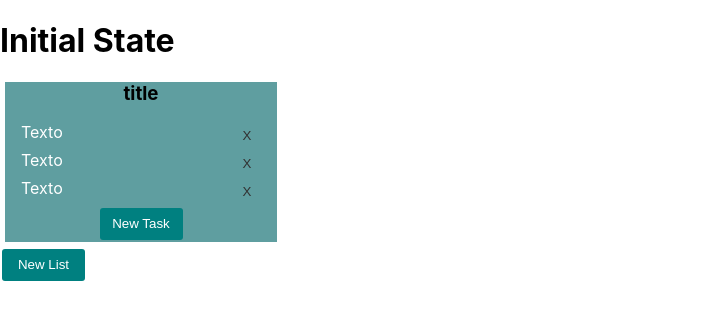
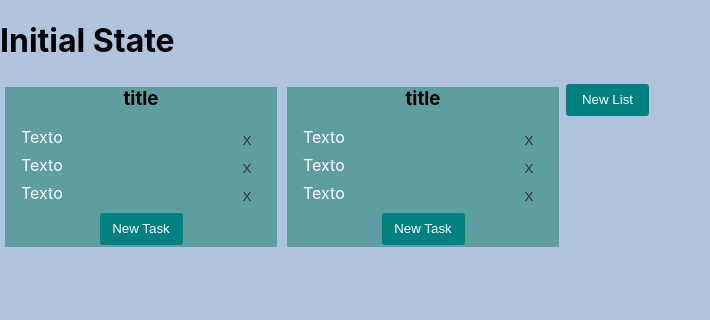
Before and after one commit to pardo30/trello_clone, a React (Create React App) app in the folder trello/: page / in a window 1280 px wide. Shown: the top 320 px of the page, without its empty margins (0-710 px from the left). Built offline with nearby package versions, Linux system fonts and the light colour scheme.

Commit message:
Background color & App display flex

```diff
--- a/trello/src/App.css
+++ b/trello/src/App.css
@@ -1,5 +1,7 @@
-.App {
+.AppContent {
   display: flex;
-  flex-direction: column;
+  flex-direction: row;
+
+
 
 }
--- a/trello/src/App.js
+++ b/trello/src/App.js
@@ -1,13 +1,17 @@
 import React from 'react'
 import TrelloColunm from './components/TrelloColunm'
 import TrelloForm from './components/TrelloForm'
+import './App.css'
 
 const App = () => {
   return (
     <div className='App'>
       <h1>Initial State</h1>
+      <div className='AppContent'>
+      <TrelloColunm />
       <TrelloColunm />
       <TrelloForm type='list'/>
+      </div>
     </div>
   )
 }
--- a/trello/src/index.css
+++ b/trello/src/index.css
@@ -5,6 +5,7 @@ body {
     sans-serif;
   -webkit-font-smoothing: antialiased;
   -moz-osx-font-smoothing: grayscale;
+  background-color: lightsteelblue;
 }
 
 code {
```
